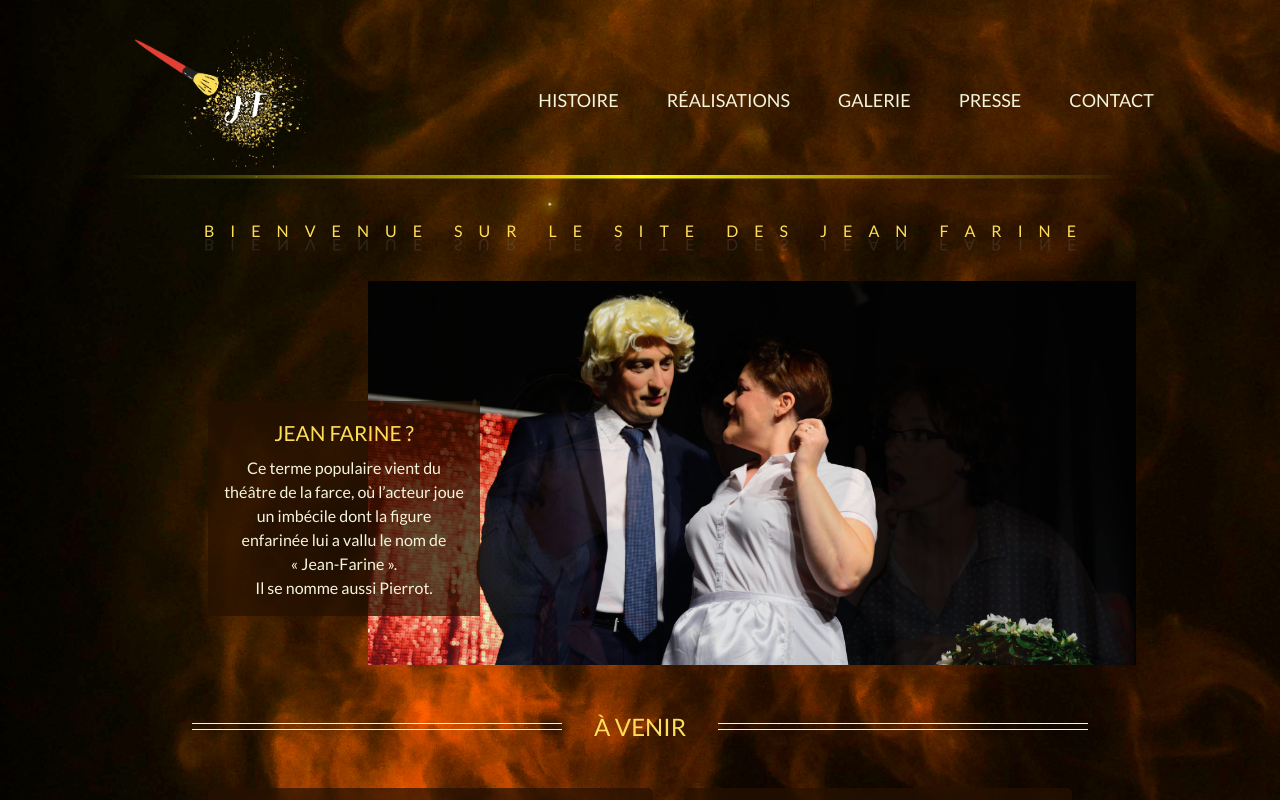
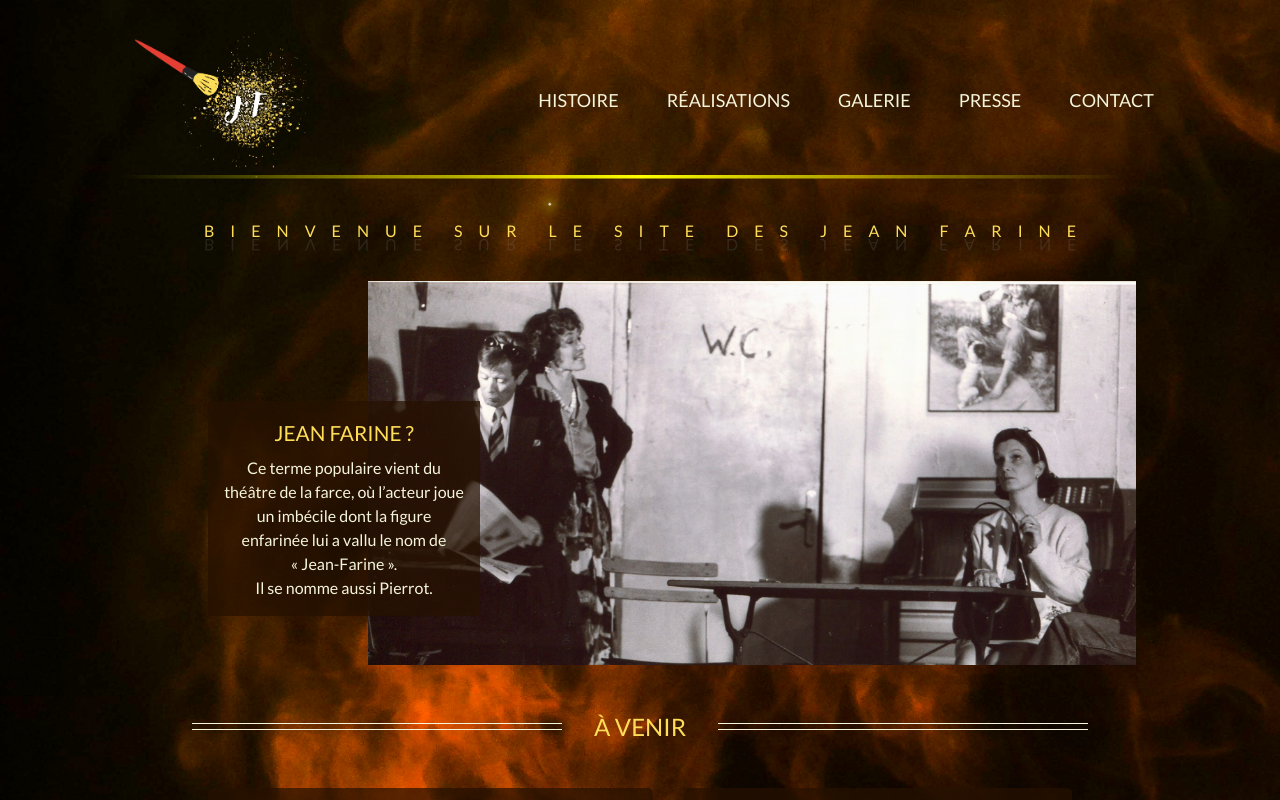
Before and after one commit to LaureJanin/jeanfarine, a React (Vite) app: page / in a window 1280 px wide. Shown: the top 800 px of the page. Built offline with nearby package versions, Linux system fonts and the light colour scheme.

Commit message:
amalioration du slider de la home

```diff
--- a/src/pages/styles/home.scss
+++ b/src/pages/styles/home.scss
@@ -22,7 +22,7 @@
       margin-left:23rem;
       background-image: url("/photos/moliere/IMG_1625.jpg");
       background-size:cover;
-      animation: animationSlider alternate infinite 15s;
+      animation: animationSlider infinite 25s;
     .jeanfarine {
       color:beige;
       background-color: #261200b7;
@@ -46,14 +46,29 @@
   }
 
   @keyframes animationSlider {
-    33.33% {
+    12% {
+      background-image: url("/photos/fenwick/Palmes_Schutz_a.jpg");
+    }
+    25% {
+      background-image: url("/photos/jaouiBacri/Un_air_de_famille1.jpg");
+    }
+    37% {
+      background-image: url("/photos/ionesco/DSC_9227.jpg");
+    }
+    50% {
+      background-image: url("/photos/moliere/IMG_1639.jpg");
+    }
+    62% {
+      background-image: url("/photos/girerd/DSC_3686.jpg");
+    }
+    75% {
       background-image: url("/photos/marivaux/JAC_2280.jpg");
     }
-    66.66% {
-      background-image: url("/photos/ionesco/DSC_9227.jpg");
+    87% {
+      background-image: url("/photos/ionesco/DSC_9215.jpg");
     }
-    99.99% {
-      background-image: url("/photos/brecht/JAC_3512_2.jpg");
+    100% {
+      background-image: url("/photos/durvinPrevost/JAC_2939.jpg");
     }
   }
 
```
